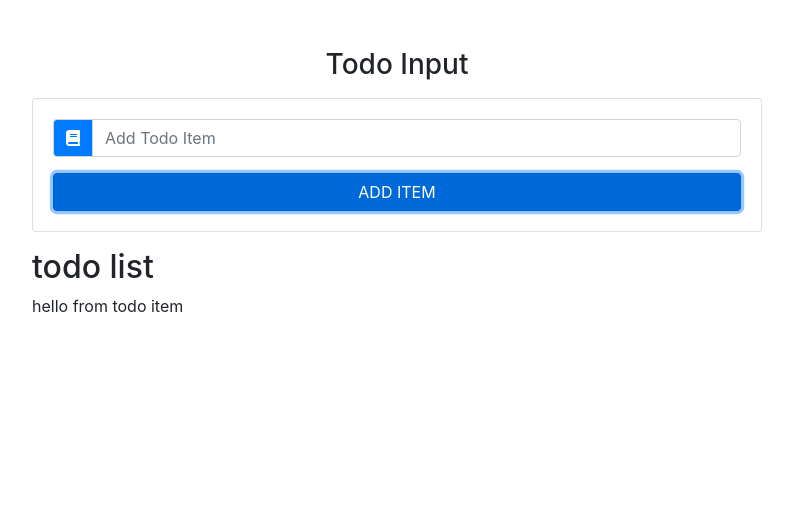
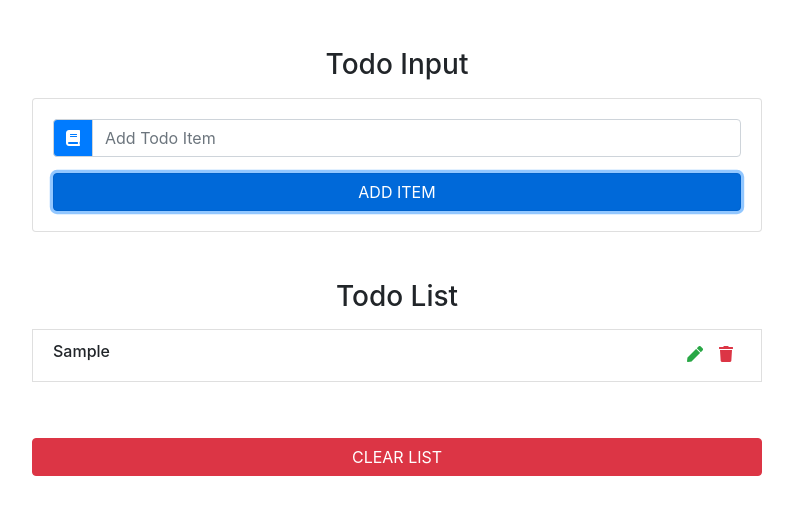
Before and after one commit to andresbeckruiz/react-todo-list, a React (Create React App) app: page / in a window 1280 px wide. Both pictures are taken after typing "Sample" into the empty fields and a click on the button "ADD ITEM". Shown: the top 514 px of the page, without its empty margins (243-1036 px from the left). Built offline with nearby package versions, Linux system fonts and the light colour scheme.

Commit message:
todo item component

```diff
--- a/src/App.js
+++ b/src/App.js
@@ -21,7 +21,7 @@
     if (this.state.item.length !== 0) {
     const newItem = {
       id: this.state.id,
-      item: this.state.item
+      title: this.state.item
     }
     const updatedItems =[...this.state.items,newItem]
     this.setState({
--- a/src/components/TodoItem.js
+++ b/src/components/TodoItem.js
@@ -2,10 +2,19 @@
 
 export default class TodoItem extends Component {
     render() {
+        const {title, handleDelete, handleEdit} = this.props
         return (
-            <div>
-                hello from todo item
-            </div>
+            <li className="list-group-item text-capitalize d-flex justify-content-between my-2">
+                <h6>{title}</h6>
+                <div className="todo-icon">
+                <span className="mx-2 text-success" onClick={handleEdit}>
+                    <i className="fas fa-pen" />
+                </span>
+                <span className="mx-2 text-danger" onClick={handleDelete}>
+                    <i className="fas fa-trash" />
+                </span>
+                </div>
+            </li>
         )
     }
 }
--- a/src/components/TodoList.js
+++ b/src/components/TodoList.js
@@ -1,13 +1,29 @@
 import React, { Component } from 'react';
 import Item from "./TodoItem";
+import TodoItem from './TodoItem';
 
 export default class TodoList extends Component {
     render() {
+        const {items, clearList, handleDelete, handleEdit} = this.props
         return (
-            <section>
-                <h2>todo list</h2>
-                <Item />
-            </section>
+            <ul className= "list-group my-5">
+                <h3 className="text-capitalize text-center">todo list</h3>
+                {items.map(item => {
+                    return (
+                    <TodoItem
+                        key={item.id}
+                        title={item.title}
+                        handleDelete={() => handleDelete(item.id)}
+                        handleEdit={() => handleEdit(item.id)}>
+                    </TodoItem>)})}
+                <button
+                    type="button"
+                    className="btn btn-danger btn-block text-uppercase mt-5"
+                    onClick={clearList}
+                >
+                    clear list
+                </button>
+            </ul>
         )
     }
 }
```
